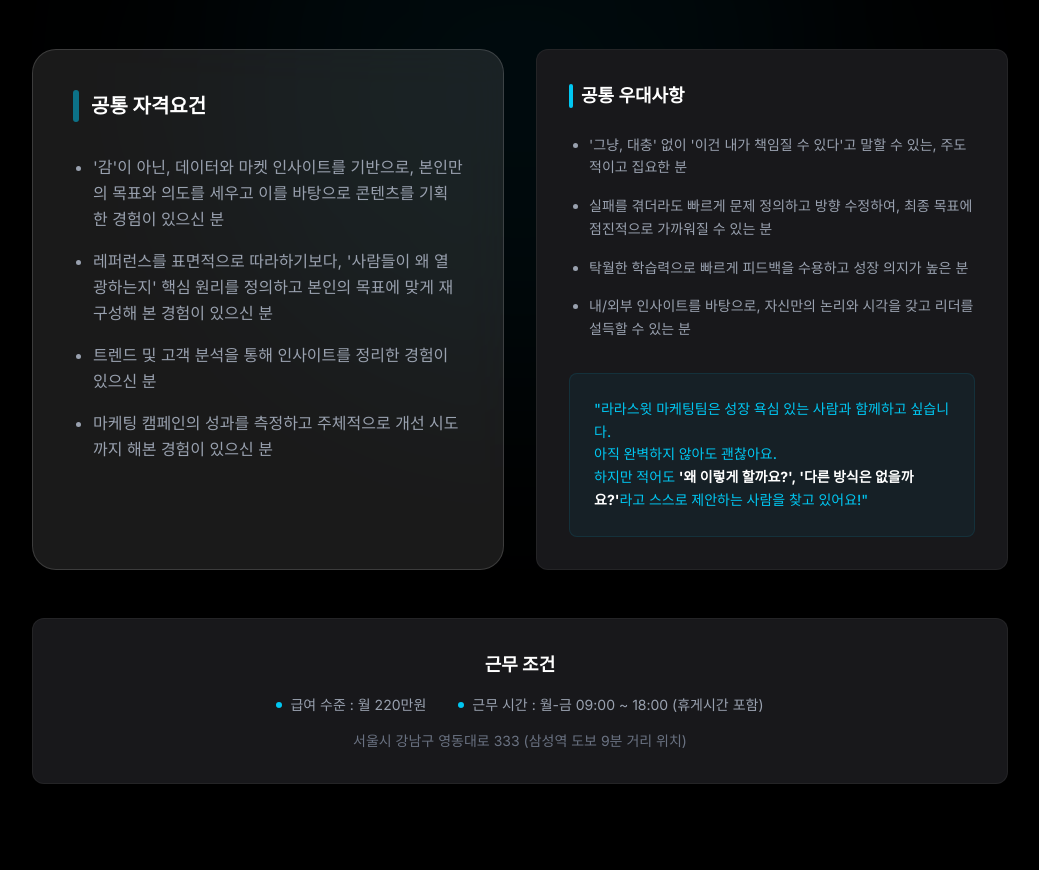
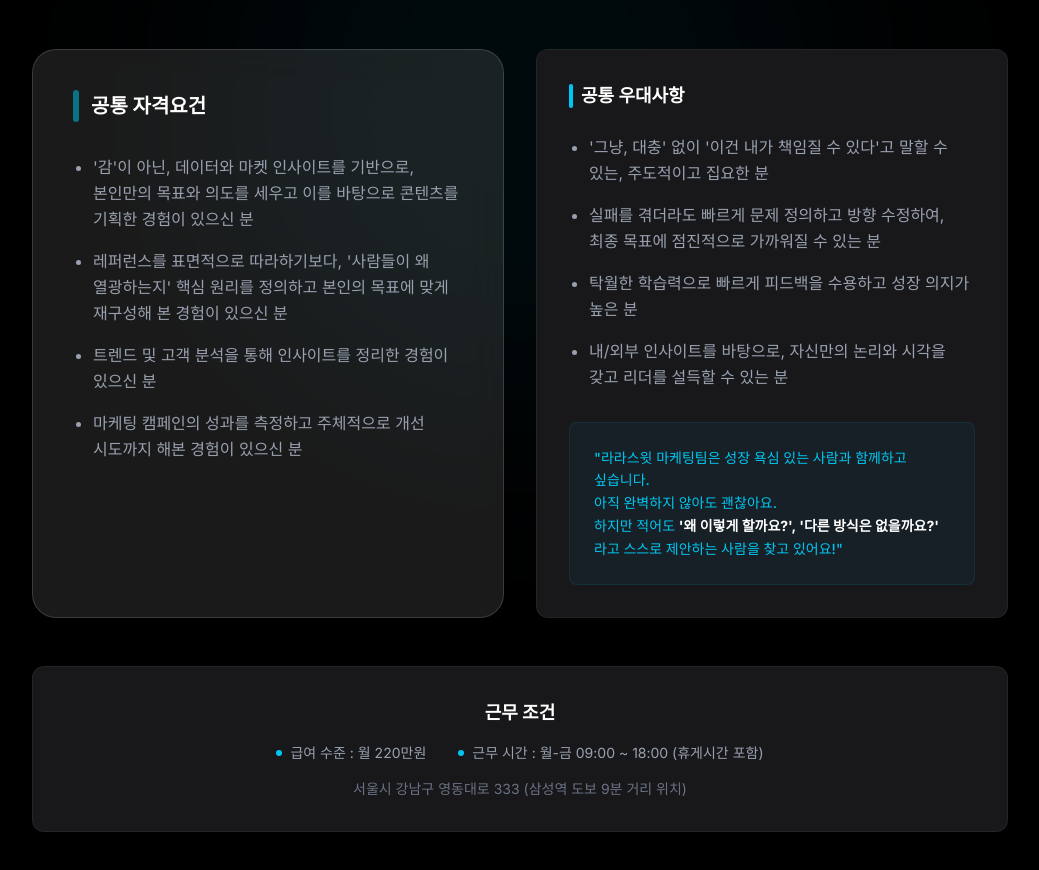
Before and after one commit to imby-Lalasweet/lalasweet-v2, a Next.js app: page / in a window 1280 px wide. Shown: the part 4120-4990 px from the top of the page, without its empty margins (120-1159 px from the left). Built offline with nearby package versions, Linux system fonts and the light colour scheme.

Commit message:
Update JobDescription: add line break to quote

```diff
--- a/app/components/JobDescription.tsx
+++ b/app/components/JobDescription.tsx
@@ -92,7 +92,7 @@ export default function JobDescription() {
                             <span className="w-1.5 h-8 bg-neon-blue rounded-full animate-pulse" />
                             공통 자격요건
                         </h3>
-                        <ul className="space-y-4 text-gray-400 list-disc pl-5 text-base leading-relaxed">
+                        <ul className="space-y-4 text-gray-400 list-disc pl-5 text-base leading-relaxed break-keep">
                             {commonRequirements.map((req, i) => (
                                 <li key={i}>{req}</li>
                             ))}
@@ -103,16 +103,16 @@ export default function JobDescription() {
                             <span className="w-1 h-6 bg-neon-blue rounded-full" />
                             공통 우대사항
                         </h3>
-                        <ul className="space-y-4 text-gray-400 list-disc pl-5 text-sm mb-8 leading-relaxed">
+                        <ul className="space-y-4 text-gray-400 list-disc pl-5 text-base mb-8 leading-relaxed break-keep">
                             {commonPreferences.map((pref, i) => (
                                 <li key={i}>{pref}</li>
                             ))}
                         </ul>
                         <div className="bg-neon-blue/5 p-6 rounded-lg border border-neon-blue/10">
-                            <p className="text-neon-blue text-sm font-medium leading-relaxed">
+                            <p className="text-neon-blue text-sm font-medium leading-relaxed break-keep">
                                 "라라스윗 마케팅팀은 성장 욕심 있는 사람과 함께하고 싶습니다. <br />
                                 아직 완벽하지 않아도 괜찮아요. <br />
-                                하지만 적어도 <span className="text-white font-bold">'왜 이렇게 할까요?', '다른 방식은 없을까요?'</span>라고 스스로 제안하는 사람을 찾고 있어요!"
+                                하지만 적어도 <span className="text-white font-bold">'왜 이렇게 할까요?', '다른 방식은 없을까요?'</span><br />라고 스스로 제안하는 사람을 찾고 있어요!"
                             </p>
                         </div>
                     </div>
```
